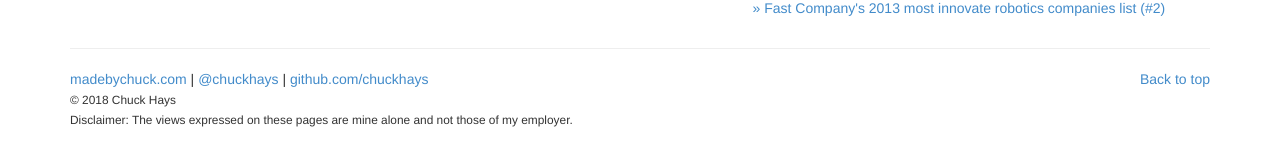
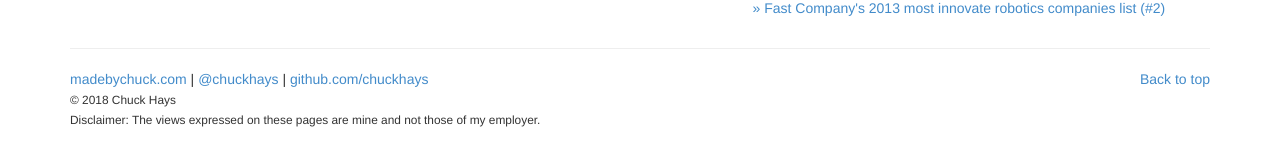
Before and after one commit to chuckhays/madebychuck, a Jekyll site: the page built from index.html, in a window 1280 px wide and 1093 px high. Shown: the part 914-1080 px from the top of the window. Built offline with Jekyll 4.4.1, drawn with Linux system fonts in a browser that asks for light colours; nearby versions of some CDN libraries; Markdown is read by kramdown in place of the engine named in the settings; the list of posts is cut into pages by our own code.

Commit message:
Update footer.html

```diff
--- a/_includes/footer.html
+++ b/_includes/footer.html
@@ -8,5 +8,5 @@
     <a href="https://github.com/chuckhays/">github.com/chuckhays</a>
   </div>
   <p><small>&copy; {{ site.time | date: '%Y' }} Chuck Hays<br />
-  <span style="muted">Disclaimer: The views expressed on these pages are mine alone and not those of my employer.</span></small></p>
+  <span style="muted">Disclaimer: The views expressed on these pages are mine and not those of my employer.</span></small></p>
 </footer>
```
